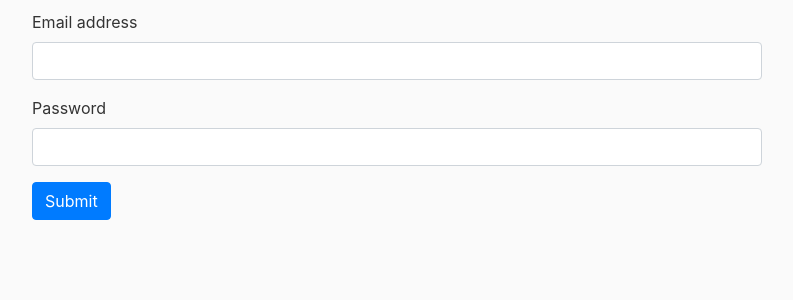
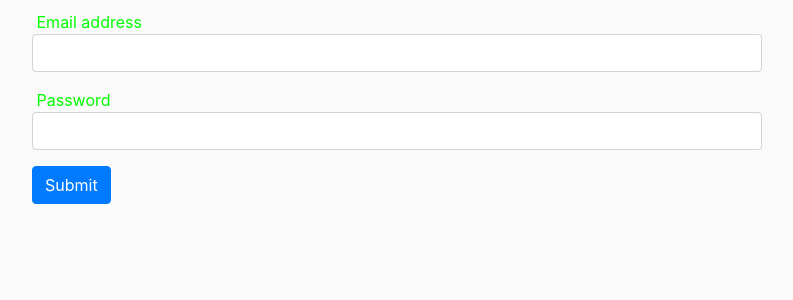
Before and after one commit to krisnaramdhani/pekerjaan, a Flask app: page / in a window 1280 px wide. Shown: the part 70-370 px from the top of the page, without its empty margins (53-846 px from the left). Run offline with Flask 2, Linux system fonts and the light colour scheme; some libraries are stand-ins or nearby versions.

Commit message:
Update index.html

```diff
--- a/templates/index.html
+++ b/templates/index.html
@@ -3,11 +3,13 @@
 <div>
     <form action="" method="POST">
         <div class="mb-3">
-          <label for="exampleInputEmail1" class="form-label">Email address</label>
+          <label for="exampleInputEmail1" class="form-label"></label>
+            <font color="lime">Email address</font>
           <input type="email" name="email" class="form-control" id="exampleInputEmail1" aria-describedby="emailHelp">
         </div>
         <div class="mb-3">
-          <label for="exampleInputPassword1" class="form-label">Password</label>
+          <label for="exampleInputPassword1" class="form-label"></label>
+            <font color="lime">Password</font>
           <input type="password" name="password" class="form-control" id="exampleInputPassword1">
         </div>
         <button type="submit" class="btn btn-primary">Submit</button>
```
